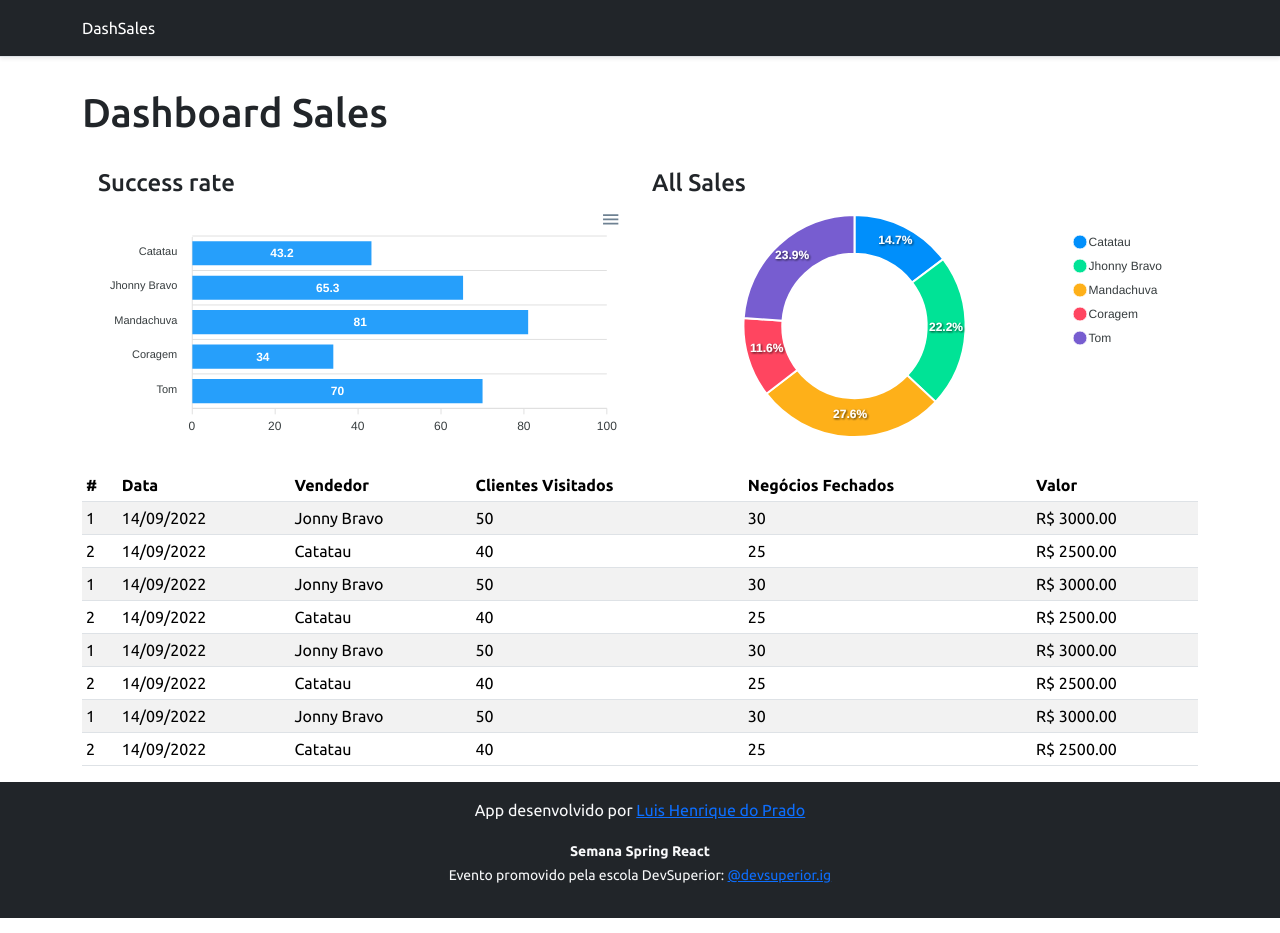
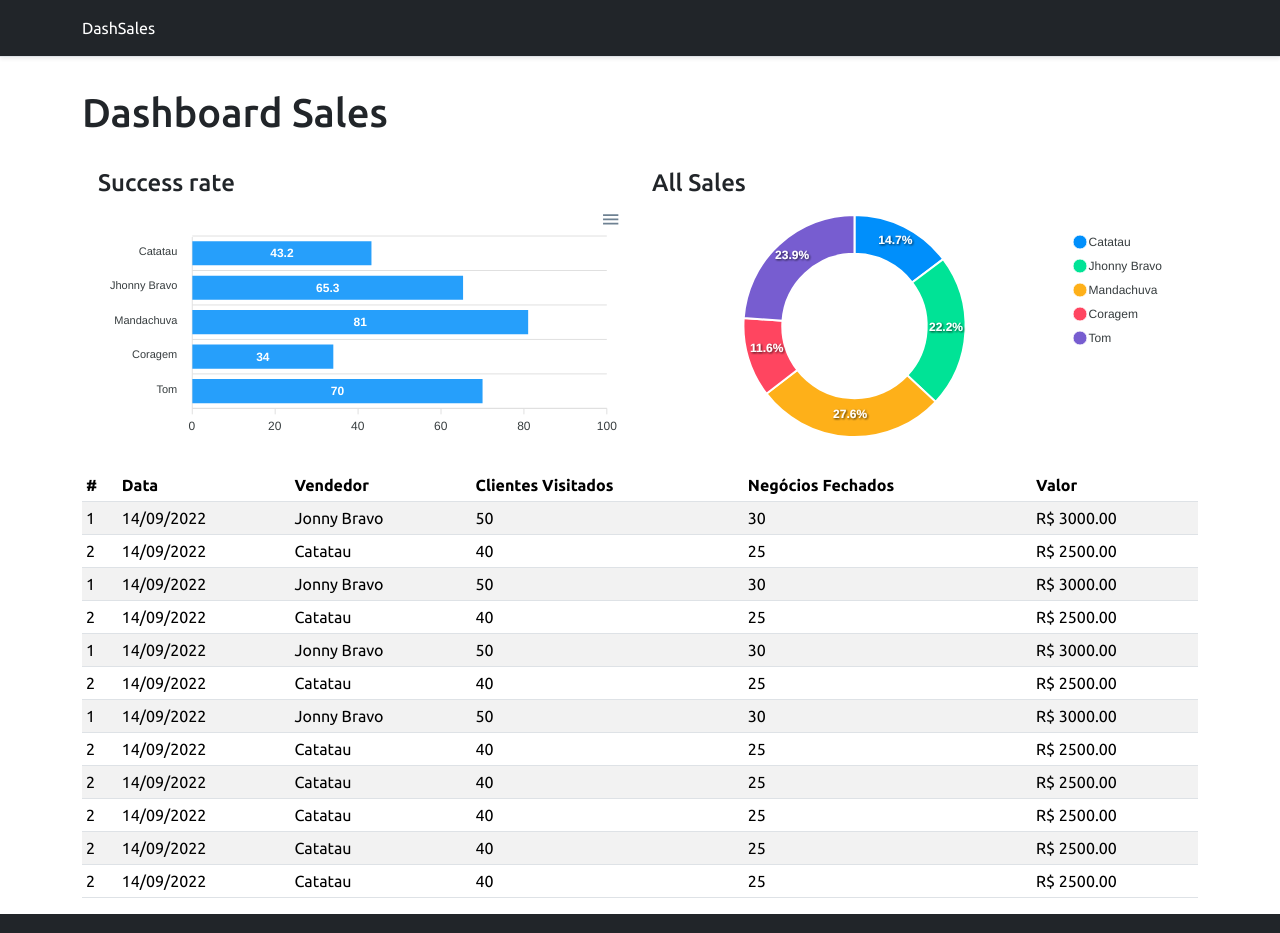
Before and after one commit to lhp97/dash-sales, a React (Create React App) app in the folder frontend/: page / in a window 1280 px wide. Shown: the top 933 px of the page. Built offline with nearby package versions, Linux system fonts and the light colour scheme.

Commit message:
Teste data table

```diff
--- a/frontend/src/Components/DataTable/index.tsx
+++ b/frontend/src/Components/DataTable/index.tsx
@@ -77,6 +77,38 @@ const DataTable = () => {
             <td>25</td>
             <td>R$ 2500.00</td>
           </tr>
+          <tr>
+            <td>2</td>
+            <td>14/09/2022</td>
+            <td>Catatau</td>
+            <td>40</td>
+            <td>25</td>
+            <td>R$ 2500.00</td>
+          </tr>
+          <tr>
+            <td>2</td>
+            <td>14/09/2022</td>
+            <td>Catatau</td>
+            <td>40</td>
+            <td>25</td>
+            <td>R$ 2500.00</td>
+          </tr>
+          <tr>
+            <td>2</td>
+            <td>14/09/2022</td>
+            <td>Catatau</td>
+            <td>40</td>
+            <td>25</td>
+            <td>R$ 2500.00</td>
+          </tr>
+          <tr>
+            <td>2</td>
+            <td>14/09/2022</td>
+            <td>Catatau</td>
+            <td>40</td>
+            <td>25</td>
+            <td>R$ 2500.00</td>
+          </tr>
         </tbody>
       </table>
     </div>
```
